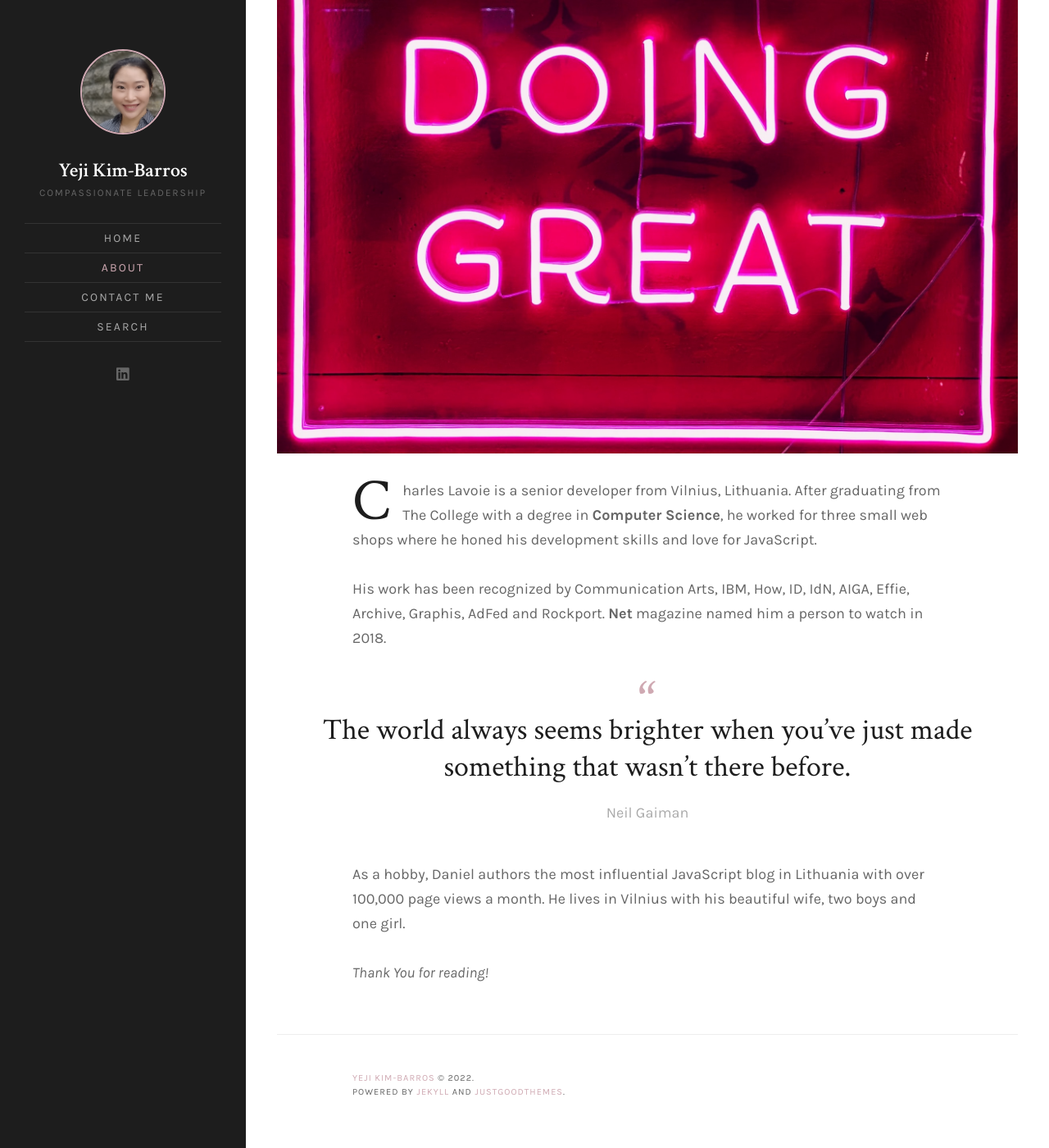
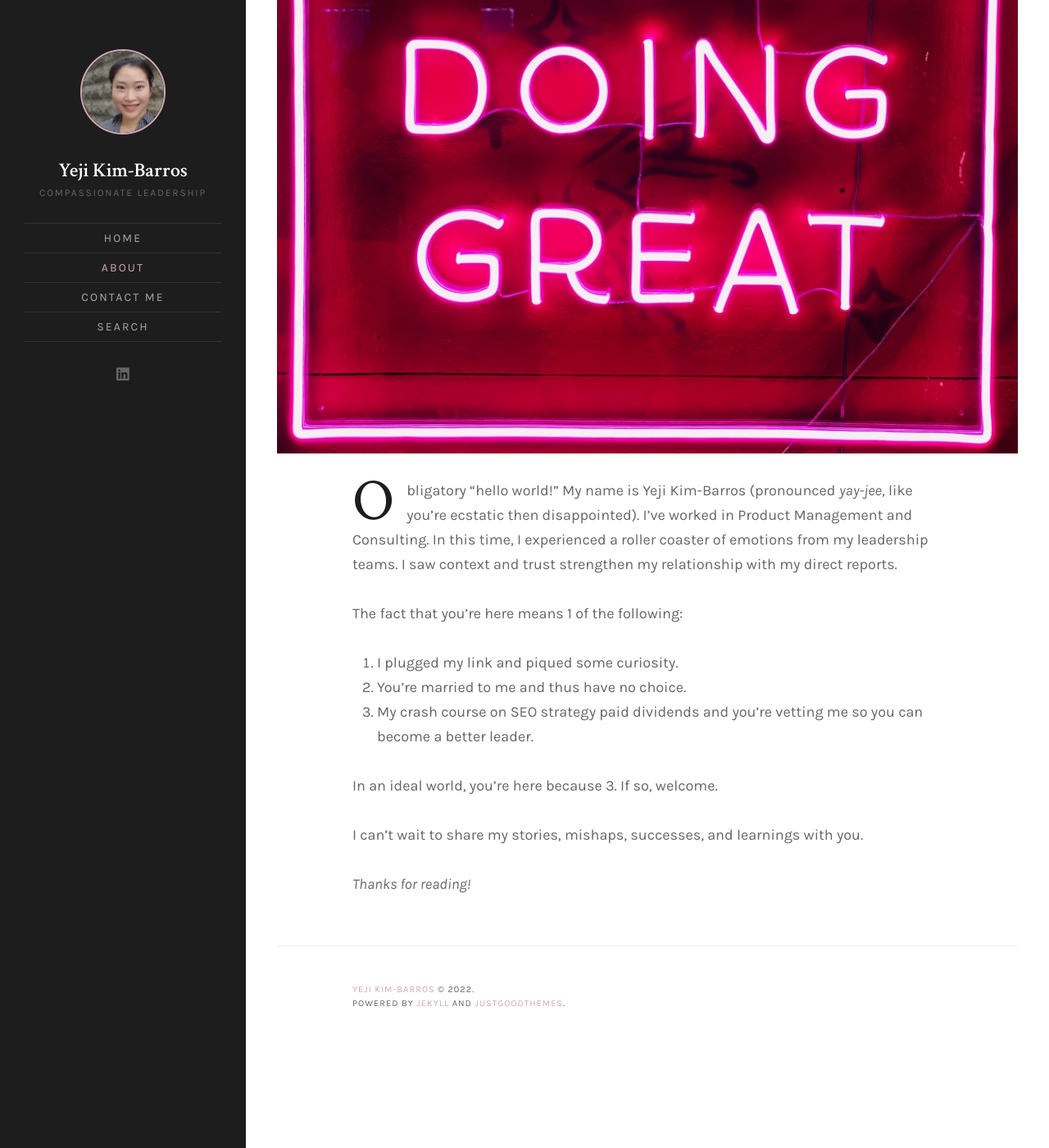
Before and after one commit to ykbarros/ykbarros.github.io, a Jekyll site: the page built from about.md, in a window 1280 px wide and 1400 px high, scrolled down 530 px. Shown: the whole window at 82% size. Built offline with Jekyll 4.4.1, drawn with Linux system fonts in a browser that asks for light colours; a script that is not in the unit is left out.

Commit message:
Update about.md
update copy

```diff
--- a/about.md
+++ b/about.md
@@ -4,12 +4,15 @@ title: About
 featured_image: /assets/images/pages/about.jpg
 ---
 
-Charles Lavoie is a senior developer from Vilnius, Lithuania. After graduating from The College with a degree in **Computer Science**, he worked for three small web shops where he honed his development skills and love for JavaScript.
+Obligatory "hello world!" My name is Yeji Kim-Barros (pronounced *yay-jee*, like you're ecstatic then disappointed). I've worked in Product Management and Consulting. In this time, I experienced a roller coaster of emotions from my leadership teams. I saw context and trust strengthen my relationship with my direct reports.
 
-His work has been recognized by Communication Arts, IBM, How, ID, IdN, AIGA, Effie, Archive, Graphis, AdFed and Rockport. **Net** magazine named him a person to watch in 2018.
+The fact that you're here means 1 of the following:
+1. I plugged my link and piqued some curiosity.
+2. You're married to me and thus have no choice.
+3. My crash course on SEO strategy paid dividends and you're vetting me so you can become a better leader.
 
->The world always seems brighter when you’ve just made something that wasn’t there before. <cite>Neil Gaiman</cite>
+In an ideal world, you're here because 3. If so, welcome.
 
-As a hobby, Daniel authors the most influential JavaScript blog in Lithuania with over 100,000 page views a month. He lives in Vilnius with his beautiful wife, two boys and one girl.
+I can't wait to share my stories, mishaps, successes, and learnings with you.
 
-*Thank You for reading!*
+*Thanks for reading!*
```
